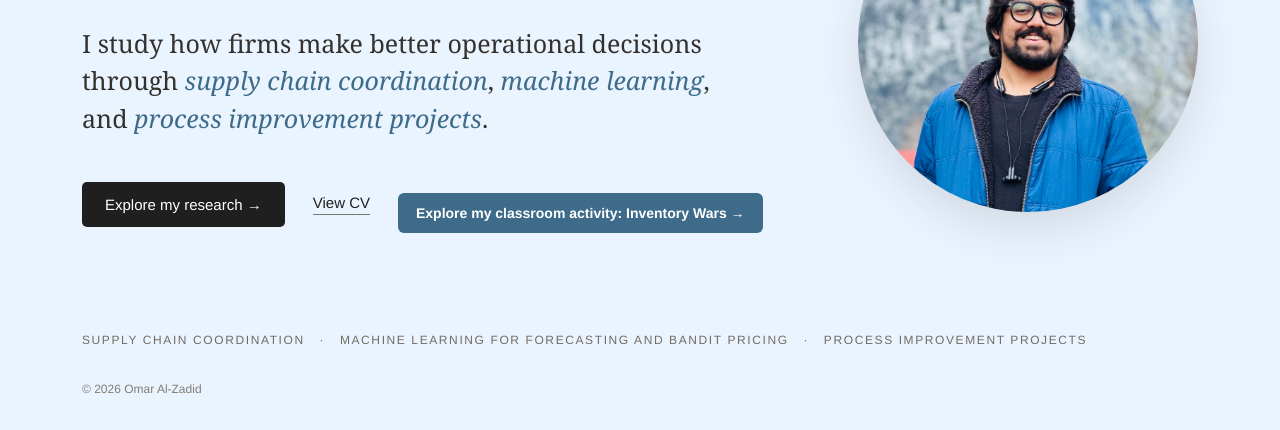
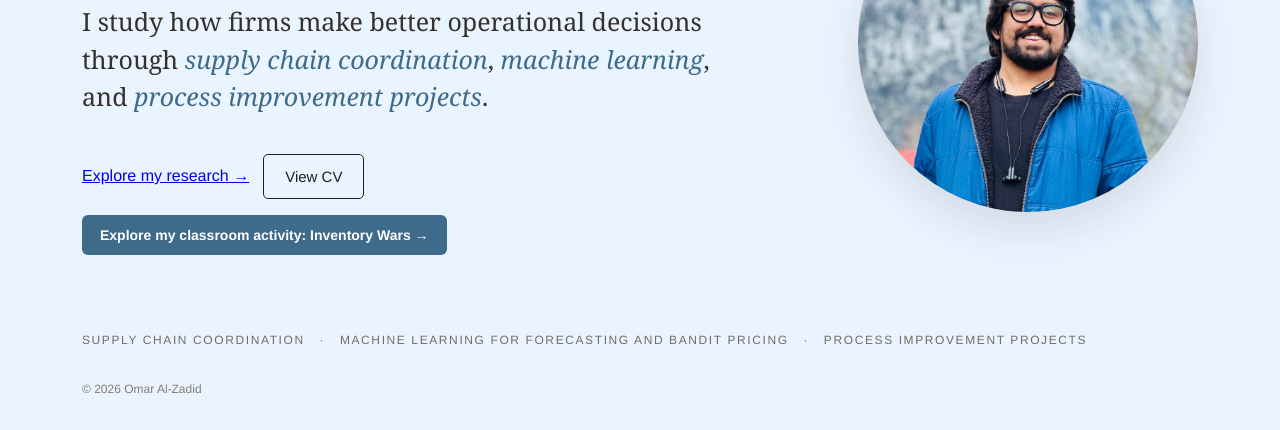
Before and after one commit to omar-al-zadid/omar-al-zadid.github.io, a plain HTML site: page index.html in a window 1280 px wide. Shown: the part 370-800 px from the top of the page. Drawn offline with Linux system fonts and the light colour scheme.

Commit message:
Update index.html

```diff
--- a/index.html
+++ b/index.html
@@ -153,57 +153,34 @@
     /* ---------------- LINKS ---------------- */
 
     .home-links {
-
       display: flex;
-
       align-items: center;
-
-      gap: 28px;
-
+      gap: 14px;
       margin-top: 38px;
     }
 
-    .research-button {
-
-      background: #1f1f1f;
-
-      color: white;
-
+    .cv-button {
+      display: inline-block;
+      padding: 13px 21px;
+      border: 1px solid #1f1f1f;
+      border-radius: 5px;
+      color: #1f1f1f;
       text-decoration: none;
-
-      padding: 14px 23px;
-
-      border-radius: 5px;
-
       font-size: 15px;
-
-      transition: 0.2s;
+      transition: 0.2s ease;
     }
 
-    .research-button:hover {
-      transform: translateY(-2px);
+    .cv-button:hover {
+      background: #1f1f1f;
+      color: white;
     }
 
-    .cv-link {
-
-      color: #1f1f1f;
-
-      text-decoration: none;
-
-      font-size: 15px;
-
-      border-bottom: 1px solid #777;
-
-      padding-bottom: 3px;
-    }
-
-    .cv-link:hover {
-      color: #7d5a3c;
+    .activity-link-row {
+      margin-top: 16px;
     }
 
     .activity-button {
       display: inline-block;
-      margin-top: 18px;
       padding: 12px 18px;
       border-radius: 6px;
       background: #3F6B8A;
@@ -482,32 +459,30 @@
 
     <div class="home-links">
 
-
       <a
         class="research-button"
         href="research.html">
-
         Explore my research →
-
       </a>
 
+      <a
+        class="cv-button"
+        href="Omar_Al_Zadid_CV.pdf"
+        target="_blank">
+        View CV
+      </a>
+
+    </div>
+
+    <div class="activity-link-row">
 
       <a
-        class="cv-link"
-        href="CV_Omar_Al_Zadid_Research_wo_refs.pdf" target="_blank"
-        href="#">
-
-        View CV
-
-      </a>
-
-      <a class="activity-button" href="teaching.html#inventory-wars">
+        class="activity-button"
+        href="teaching.html#inventory-wars">
         Explore my classroom activity: Inventory Wars →
       </a>
 
-
     </div>
-
 
   </section>
 
```
